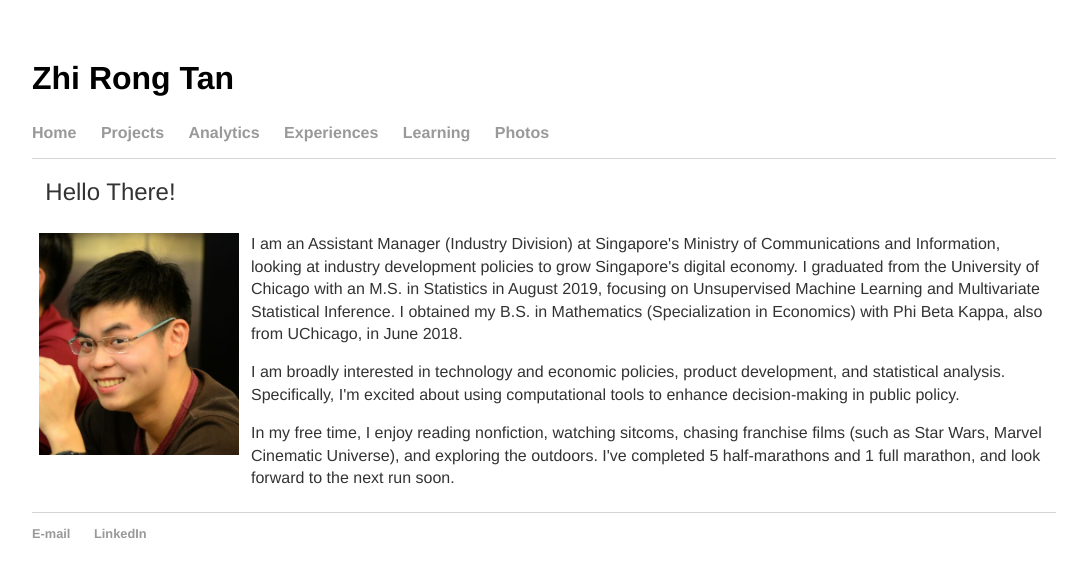
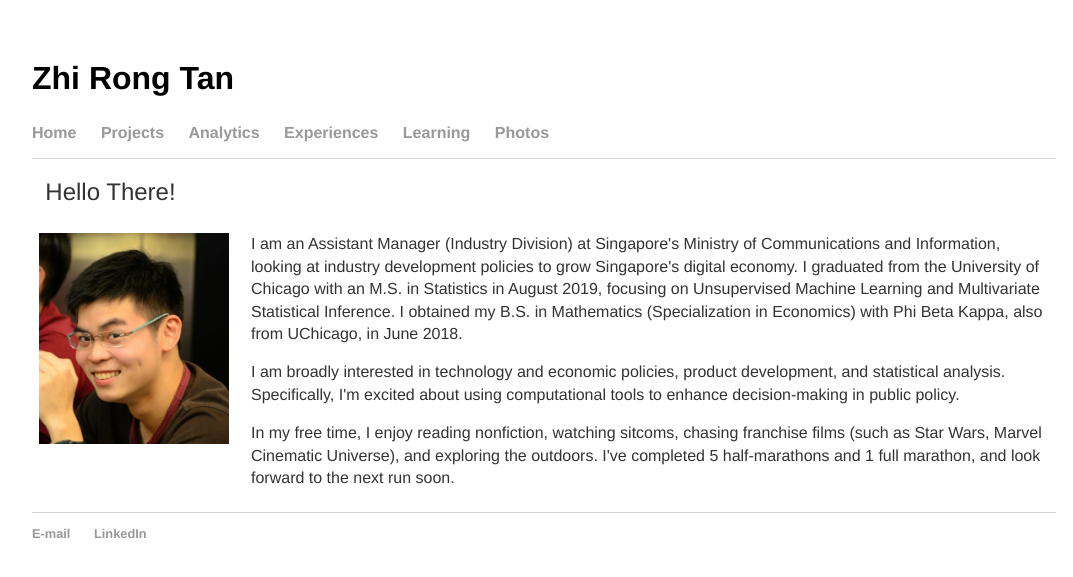
Before and after one commit to tanzhirong/tanzhirong.github.io, a Jekyll site: the page built from index.html, in a window 1280 px wide. Shown: the top 577 px of the page, without its empty margins (96-1169 px from the left). Built offline with Jekyll 4.4.1, drawn with Linux system fonts in a browser that asks for light colours.

Commit message:
Update index.html

```diff
--- a/index.html
+++ b/index.html
@@ -6,9 +6,9 @@ title: Zhi Rong Tan
 	    <table>
   <tbody><tr>
 	<h2>&nbsp; Hello There! </h2>
-    <td width="20%">
+    <td width="200px">
       <div>
-        <img position="absolute" margin="auto" width="200px" src="images/me.png">
+        <img position="absolute" margin="auto" width="95%" src="images/me.png">
       </div>
     </td>
     <td>
```
